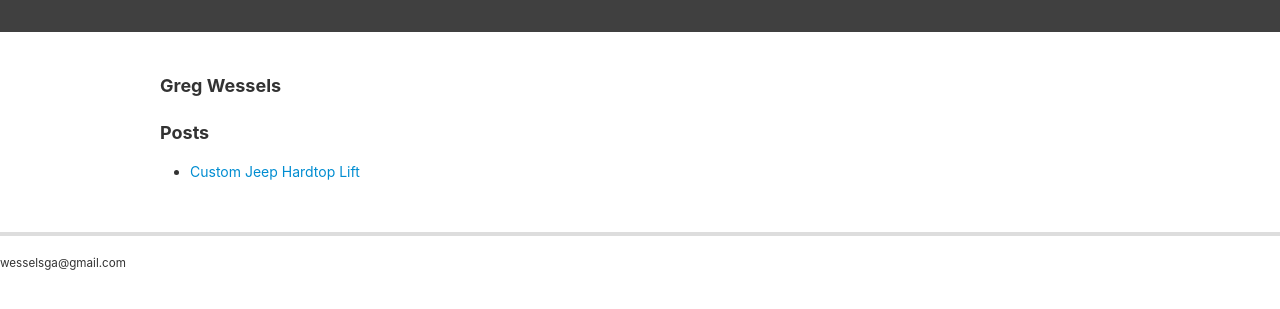
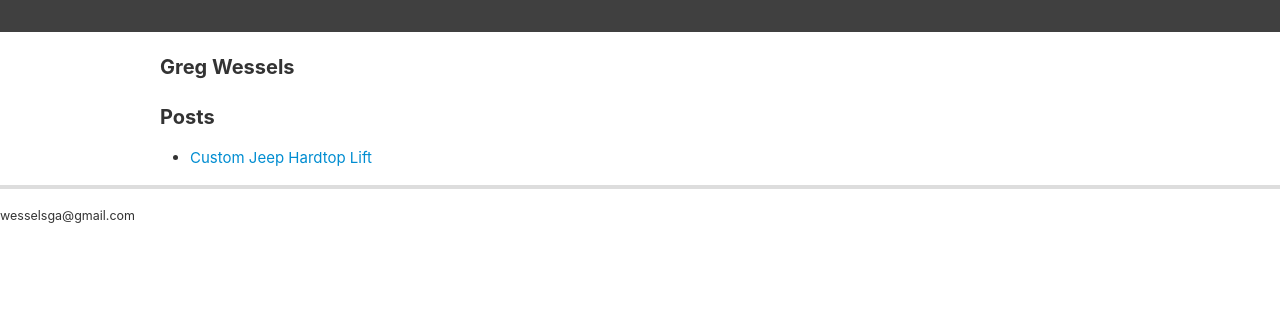
Before and after one commit to wesselsga/wesselsga.github.io, a Jekyll site: the page built from index.html, in a window 1280 px wide. Shown: the top 309 px of the page. Built offline with Jekyll 4.4.1, drawn with Linux system fonts in a browser that asks for light colours.

Commit message:
Update screen.css

```diff
--- a/style/screen.css
+++ b/style/screen.css
@@ -1,24 +1,13 @@
-/* GitHub stylesheet for MarkdownPad (http://markdownpad.com) */
-/* Author: Nicolas Hery - http://nicolashery.com */
-/* Version: b13fe65ca28d2e568c6ed5d7f06581183df8f2ff */
-/* Source: https://github.com/nicolahery/markdownpad-github */
-
-/* RESET
-=============================================================================*/
-
 html, body, div, span, applet, object, iframe, h1, h2, h3, h4, h5, h6, p, blockquote, pre, a, abbr, acronym, address, big, cite, code, del, dfn, em, img, ins, kbd, q, s, samp, small, strike, strong, sub, sup, tt, var, b, u, i, center, dl, dt, dd, ol, ul, li, fieldset, form, label, legend, table, caption, tbody, tfoot, thead, tr, th, td, article, aside, canvas, details, embed, figure, figcaption, footer, header, hgroup, menu, nav, output, ruby, section, summary, time, mark, audio, video {
   margin: 0;
   padding: 0;
   border: 0;
 }
 
-/* BODY
-=============================================================================*/
-
 body {
   /*font-family: "Open Sans", Helvetica, arial, freesans, clean, sans-serif;*/
   font-family: -apple-system, BlinkMacSystemFont, "Segoe UI", Roboto, Helvetica, Arial, sans-serif, "Apple Color Emoji", "Segoe UI Emoji", "Segoe UI Symbol";
-  font-size: 14px;
+  font-size: 15px;
   line-height: 1.5;
   color: #333;
   background-color: #fff;
@@ -43,7 +32,7 @@ body>*:last-child {
 
 #page
 {
-  padding: 20px;
+  /*padding: 20px;*/
   max-width: 960px;
   margin: 0 auto;
 }
@@ -70,22 +59,22 @@ h1 tt, h1 code, h2 tt, h2 code, h3 tt, h3 code, h4 tt, h4 code, h5 tt, h5 code,
 }
 
 h1 {
-  font-size: 28px;
+  font-size: 30px;
   color: #000;
 }
 
 h2 {
-  font-size: 24px;
+  font-size: 26px;
   border-bottom: 1px solid #ccc;
   color: #000;
 }
 
 h3 {
-  font-size: 18px;
+  font-size: 20px;
 }
 
 h4 {
-  font-size: 16px;
+  font-size: 18px;
 }
 
 h5 {
```
